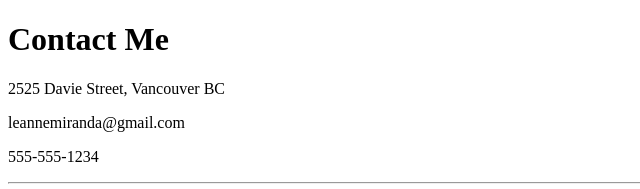
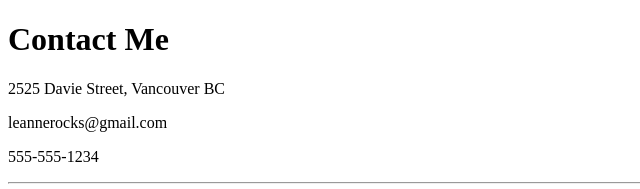
Before and after one commit to LeanneMiranda/CV, a plain HTML site: page contact me.html in a window 1280 px wide. Shown: the top 189 px of the page, 0-640 px from the left. Drawn offline with Linux system fonts and the light colour scheme.

Commit message:
Update contact me.html

```diff
--- a/contact me.html
+++ b/contact me.html
@@ -9,7 +9,7 @@
 <body>
   <h1>Contact Me</h1>
   <p>2525 Davie Street, Vancouver BC</p>
-  <p>leannemiranda@gmail.com</p>
+  <p>leannerocks@gmail.com</p>
   <p>555-555-1234</p>
   <hr>
 
```
